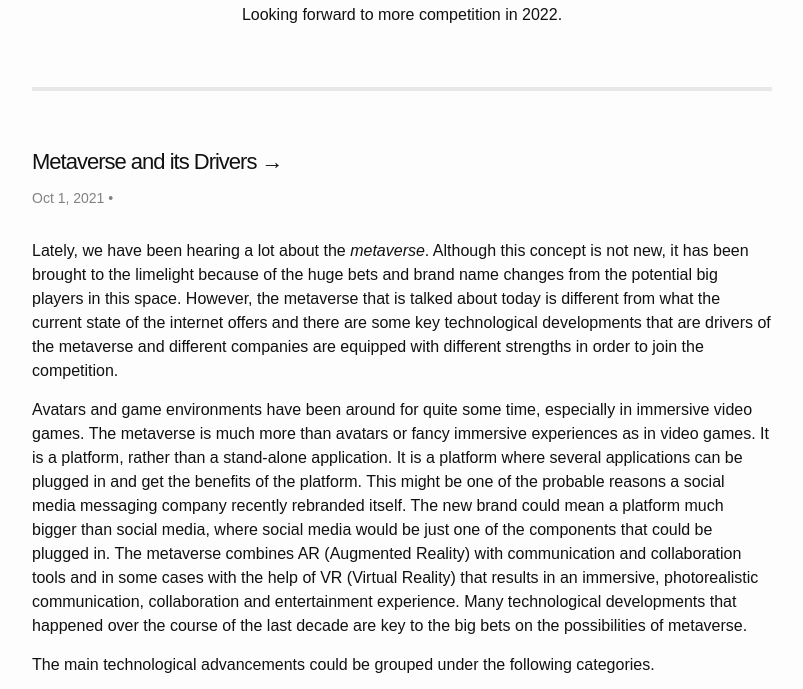
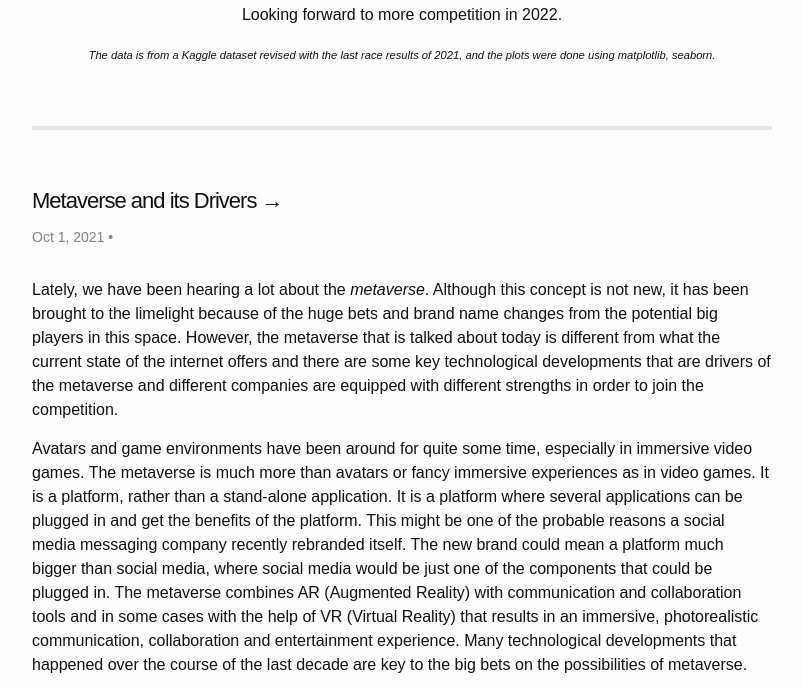
Before and after one commit to dotkay/dotkay.github.io, a Jekyll site: the page built from index.html, in a window 1280 px wide and 900 px high, scrolled down 3801 px, cut to the strip 211-900 px from the top of the window. Shown: the whole strip, without its empty margins (238-1041 px from the left). Built offline with Jekyll 4.4.1, drawn with Linux system fonts in a browser that asks for light colours; the list of posts is cut into pages by our own code.

Commit message:
revised post on formula one

```diff
--- a/_posts/2021-12-21-year-in-formula-one.md
+++ b/_posts/2021-12-21-year-in-formula-one.md
@@ -108,3 +108,7 @@ In all, 2021 was a fantastic year for Formula One. I wish the most crucial and d
 <iframe width="560" height="315" src="https://www.youtube.com/embed/7QJ-N-AQJYc" frameborder="0" allow="accelerometer; autoplay; clipboard-write; encrypted-media; gyroscope; picture-in-picture" allowfullscreen></iframe>
 
 Looking forward to more competition in 2022.
+
+<span style="font-size: 70%">
+<i>The data is from a Kaggle dataset revised with the last race results of 2021, and the plots were done using matplotlib, seaborn.</i>
+</span>
```
